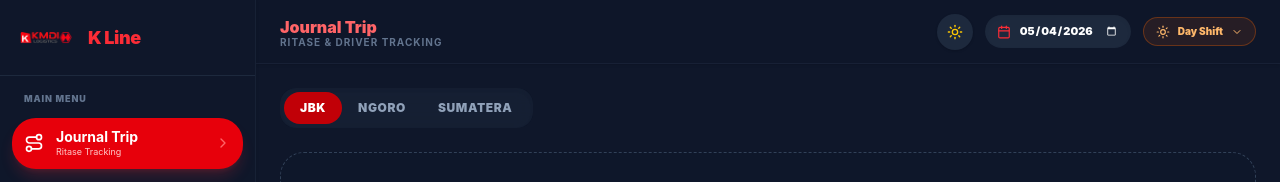
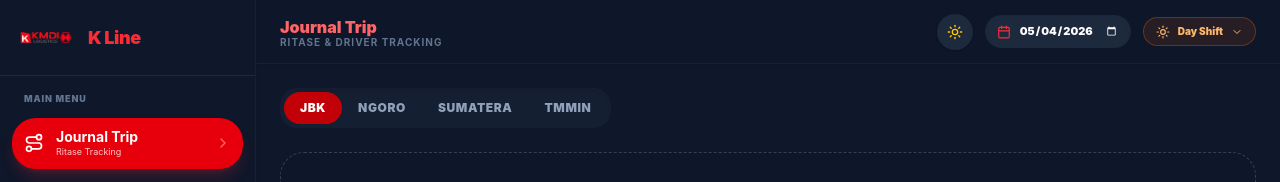
Before and after one commit to FebriKaze/JournalTrip, a React (Vite) app: page / in a window 1280 px wide. Shown: the top 182 px of the page. Built offline with nearby package versions, Linux system fonts and the light colour scheme; no server answers; the database is empty.

Commit message:
add tmmin

```diff
--- a/src/components/dashboard/Header.tsx
+++ b/src/components/dashboard/Header.tsx
@@ -11,7 +11,7 @@ interface HeaderProps {
   onAreaChange: (area: string) => void;
 }
 
-const areas = ['JBK', 'NGORO', 'SUMATERA'];
+const areas = ['JBK', 'NGORO', 'SUMATERA', 'TMMIN'];
 
 export default function Header({ driver, selectedDate, onDateChange, selectedArea, onAreaChange }: HeaderProps) {
   const [showSimModal, setShowSimModal] = useState(false);
```
